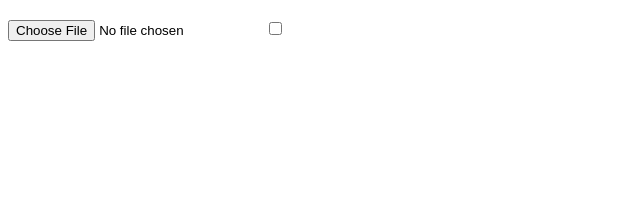
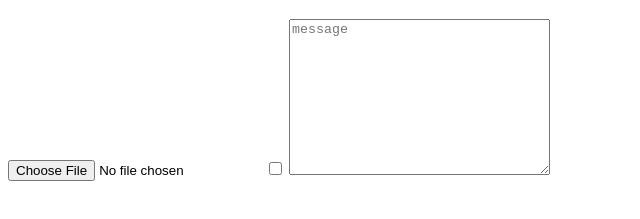
Before and after one commit to darathloyy/demo_branch, a plain HTML site: page index.html in a window 1280 px wide. Shown: the part 295-514 px from the top of the page, without its empty margins (0-640 px from the left). Drawn offline with Linux system fonts and the light colour scheme.

Commit message:
add a textarea

```diff
--- a/index.html
+++ b/index.html
@@ -14,5 +14,6 @@
     <h1>About Ronan</h1>
     <input type="file" placeholder="Choose file">
     <input type="checkbox">
+    <textarea name="" id="" cols="30" rows="10" placeholder="message"></textarea>
 </body>
 </html>
```
